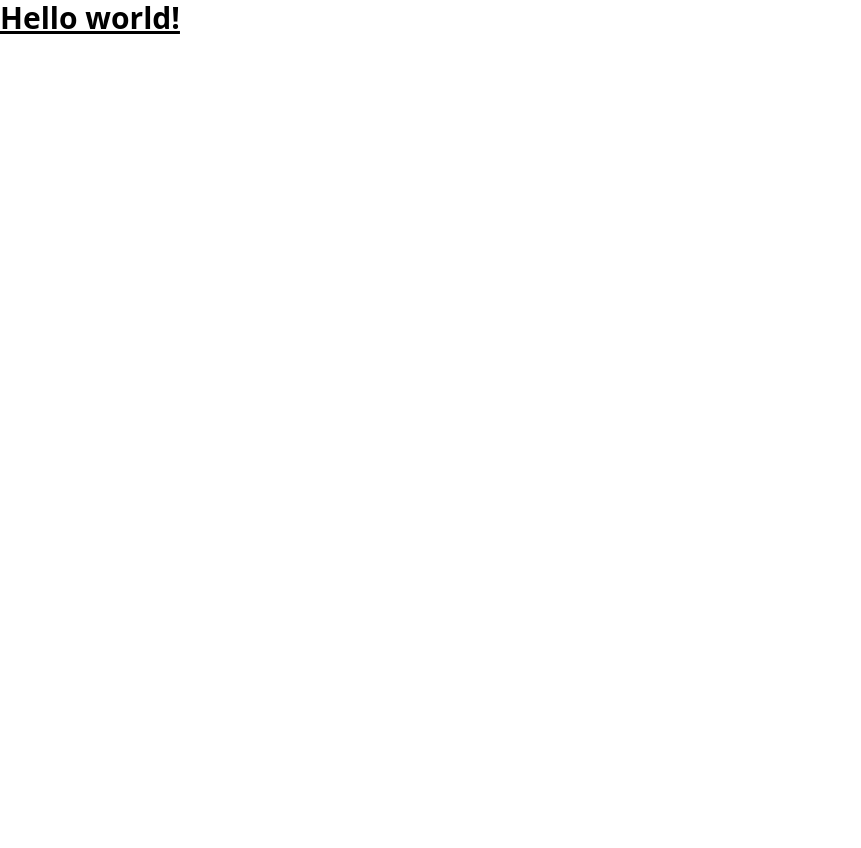
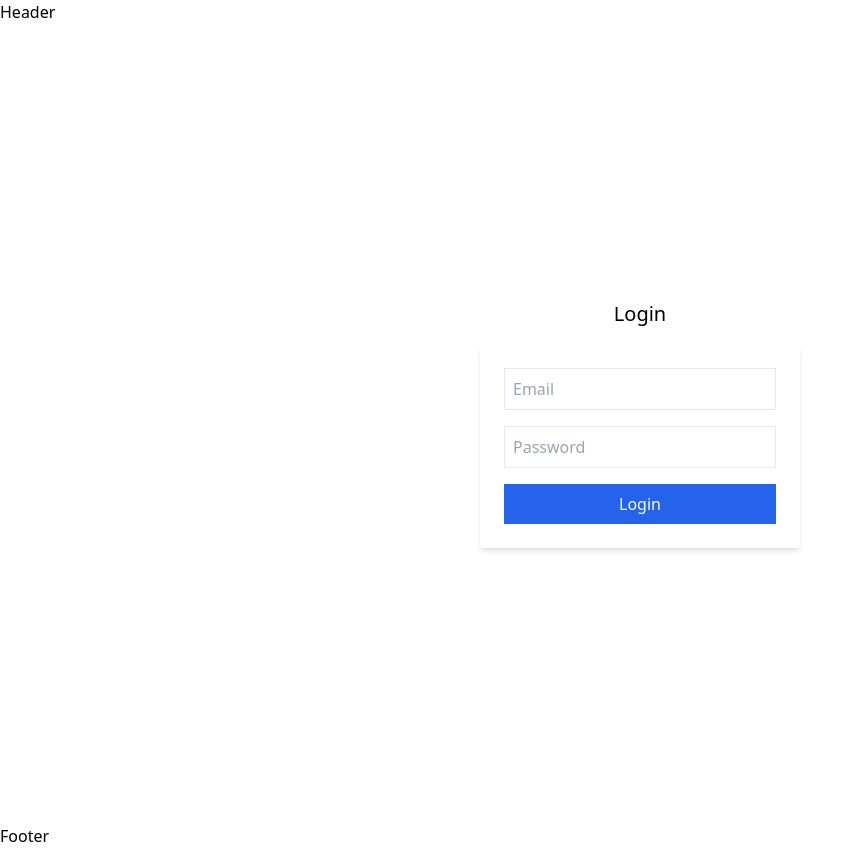
Before and after one commit to Vulture98/Map-frontend, a React (Vite) app: page / in a window 1280 px wide. Shown: the whole page, without its empty margins (0-861 px from the left). Before the commit the page ends 800 px from the top, so only its background shows below. Built offline with nearby package versions, Linux system fonts and the light colour scheme.

Commit message:
dashboard, adding task done

```diff
--- a/src/App.jsx
+++ b/src/App.jsx
@@ -1,7 +1,28 @@
-export default function App() {
+// src/App.jsx
+import React from 'react';
+import { BrowserRouter as Router, Route, Routes } from 'react-router-dom';
+import Header from './components/Header';
+import Footer from './components/Footer';
+import Login from './components/Login';
+import Dashboard from './components/Dashboard';
+import Register from './components/Register'; // Assume you will create this later
+
+const App = () => {
   return (
-    <h1 className="text-3xl font-bold underline">
-      Hello world!
-    </h1>
-  )
-}
+    <Router>
+      <div className="flex flex-col min-h-screen">
+        <Header />
+        <main className="flex-grow">
+          <Routes>
+            <Route path="/" element={<Login />} />
+            <Route path="/dashboard" element={<Dashboard />} />
+            <Route path="/register" element={<Register />} /> {/* Register route */}
+          </Routes>
+        </main>
+        <Footer />
+      </div>
+    </Router>
+  );
+};
+
+export default App;
--- /dev/null
+++ b/src/components/Dashboard.jsx
@@ -0,0 +1,91 @@
+// src/components/Dashboard.jsx
+import React, { useEffect, useState } from 'react';
+import axios from 'axios';
+
+const Dashboard = () => {
+    const [tasks, setTasks] = useState([]);
+    const [error, setError] = useState('');
+    const [newTask, setNewTask] = useState({ title: '', description: '' });
+    const [isFormVisible, setIsFormVisible] = useState(false);
+
+    useEffect(() => {
+        const fetchTasks = async () => {
+            try {
+                const response = await axios.get('http://localhost:5000/user/task', { withCredentials: true });
+                setTasks(response.data);
+            } catch (err) {
+                setError(err.response.data.message || 'Error fetching tasks');
+            }
+        };
+
+        fetchTasks();
+    }, []);
+
+    const handleInputChange = (e) => {
+        const { name, value } = e.target;
+        setNewTask({ ...newTask, [name]: value });
+    };
+
+    const handleFormToggle = () => {
+        setIsFormVisible(!isFormVisible);
+    };
+
+    const handleSubmit = async (e) => {
+        e.preventDefault();
+        try {
+            const response = await axios.post('http://localhost:5000/user/task', newTask, { withCredentials: true });
+            setTasks([...tasks, response.data]);
+            setNewTask({ title: '', description: '' });
+            setIsFormVisible(false); // Hide the form after submission
+        } catch (err) {
+            setError(err.response.data.message || 'Error creating task');
+        }
+    };
+
+    return (
+        <div className="p-4">
+            <h1 className="text-2xl font-bold mb-4">Your Tasks</h1>
+            {error && <div className="text-red-500">{error}</div>}
+            <button
+                className="bg-blue-500 text-white px-4 py-2 rounded mb-4"
+                onClick={handleFormToggle}
+            >
+                {isFormVisible ? 'Cancel' : 'Add Task'}
+            </button>
+            {isFormVisible && (
+                <form onSubmit={handleSubmit} className="mb-4">
+                    <input
+                        type="text"
+                        name="title"
+                        placeholder="Task Title"
+                        value={newTask.title}
+                        onChange={handleInputChange}
+                        required
+                        className="border p-2 mb-2 w-full"
+                    />
+                    <textarea
+                        name="description"
+                        placeholder="Task Description"
+                        value={newTask.description}
+                        onChange={handleInputChange}
+                        required
+                        className="border p-2 mb-2 w-full"
+                    />
+                    <button type="submit" className="bg-green-500 text-white px-4 py-2 rounded">
+                        Add Task
+                    </button>
+                </form>
+            )}
+            <ul>
+                {tasks.map(task => (
+                    <li key={task._id} className="border p-2 mb-2">
+                        <h2 className="font-semibold">{task.title}</h2>
+                        <p>{task.description}</p>
+                    </li>
+                ))}
+            </ul>
+        </div>
+    );
+};
+
+export default Dashboard;
--- /dev/null
+++ b/src/components/Footer.jsx
@@ -0,0 +1,9 @@
+import React from 'react';
+
+const Footer = () => {
+  return (
+    <div>Footer</div>
+  );
+};
+
+export default Footer;
--- /dev/null
+++ b/src/components/Header.jsx
@@ -0,0 +1,9 @@
+import React from 'react';
+
+const Header = () => {
+  return (
+    <div>Header</div>
+  );
+};
+
+export default Header;
--- /dev/null
+++ b/src/components/Login.jsx
@@ -0,0 +1,63 @@
+// src/components/Login.jsx
+import React, { useState } from 'react';
+import axios from 'axios';
+import { useNavigate } from 'react-router-dom';
+
+const Login = () => {
+  const [email, setEmail] = useState('');
+  const [password, setPassword] = useState('');
+  const [error, setError] = useState(null); // State to handle errors
+  const navigate = useNavigate(); // Hook for navigation
+
+  const handleLogin = async (e) => {
+    e.preventDefault();
+    setError(null); // Reset error state on new login attempt
+
+    try {
+      const response = await axios.post('http://localhost:5000/api/users/auth', {
+        email,
+        password
+      }, { withCredentials: true }); // Include credentials to handle cookies
+
+      // Handle successful login (JWT token is handled as a cookie)
+      console.log('Login successful:', response.data);
+
+      // Redirect to the dashboard
+      navigate('/dashboard'); // Change to your dashboard route
+    } catch (err) {
+      // Handle errors here
+      console.error('Login failed:', err);
+      setError('Invalid email or password. Please try again.');
+    }
+  };
+
+  return (
+    <div className="flex flex-col items-center justify-center h-screen">
+      <h2 className="text-xl mb-4">Login</h2>
+      {error && <div className="text-red-600 mb-4">{error}</div>} {/* Display error message */}
+      <form className="bg-white p-6 rounded shadow-md w-80" onSubmit={handleLogin}>
+        <input
+          type="email"
+          placeholder="Email"
+          className="border mb-4 p-2 w-full"
+          value={email}
+          onChange={(e) => setEmail(e.target.value)}
+          required
+        />
+        <input
+          type="password"
+          placeholder="Password"
+          className="border mb-4 p-2 w-full"
+          value={password}
+          onChange={(e) => setPassword(e.target.value)}
+          required
+        />
+        <button type="submit" className="bg-blue-600 text-white p-2 w-full">
+          Login
+        </button>
+      </form>
+    </div>
+  );
+};
+
+export default Login;
--- /dev/null
+++ b/src/components/Register.jsx
@@ -0,0 +1,9 @@
+import React from 'react';
+
+const Register = () => {
+  return (
+    <div>Register</div>
+  );
+};
+
+export default Register;
--- /dev/null
+++ b/src/components/TaskCard.jsx
@@ -0,0 +1,9 @@
+import React from 'react';
+
+const TaskCard = () => {
+  return (
+    <div>TaskCard</div>
+  );
+};
+
+export default TaskCard;
```
Also changed, not shown: src/utils/api.js (added), src/utils/auth.js (added), 2 other files (tests, documents, lock files or other folders).
